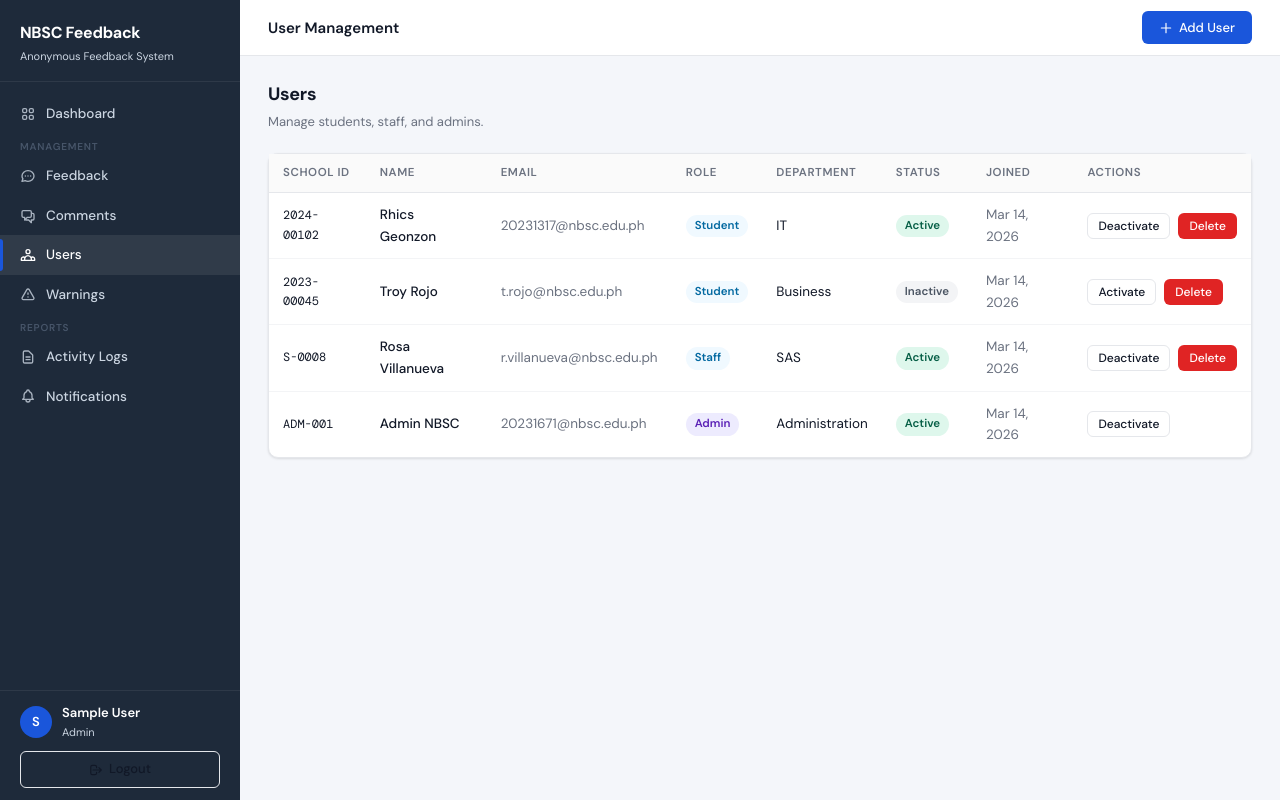
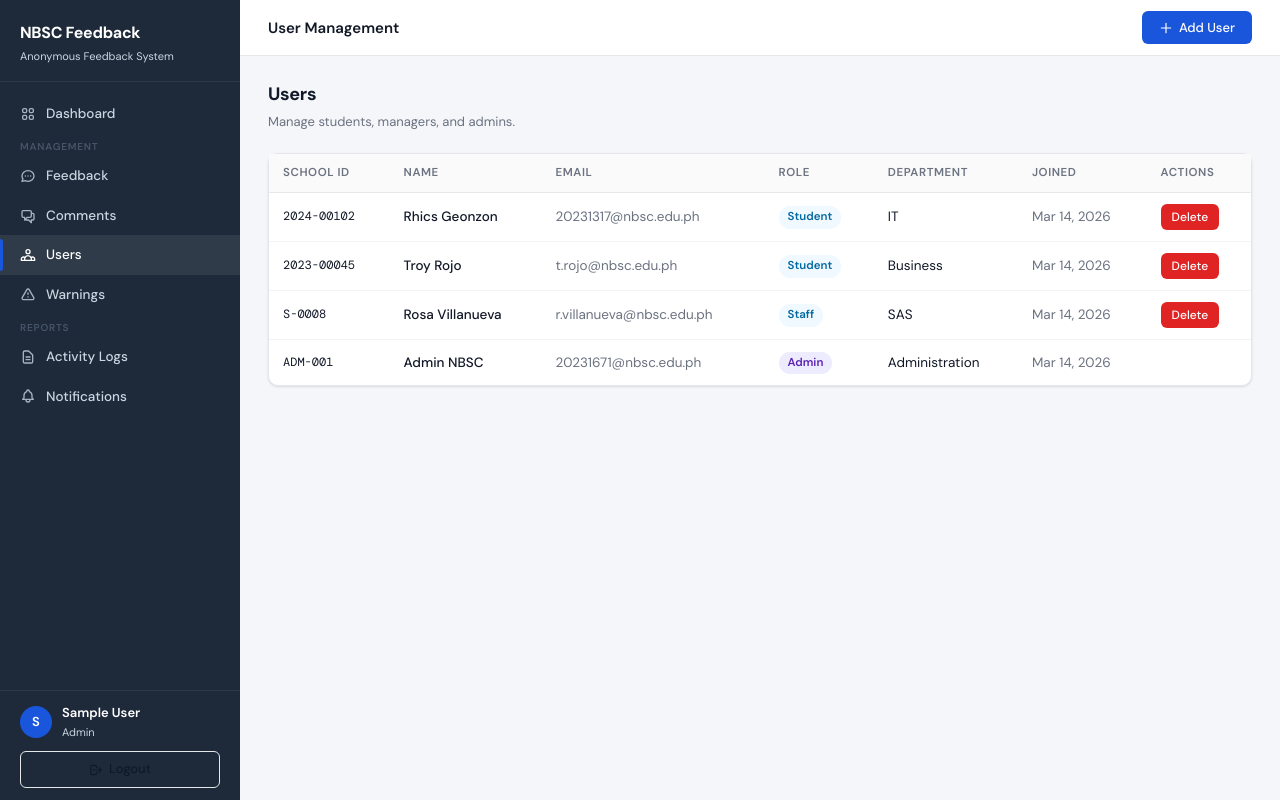
Before and after one commit to NBSC-Anonymous-Student-Feedback-System/Anonymous_Student_Feedback_System, a PHP site: page /Anonymous_Student_Feedback_System/app/admin/users.php in a window 1280 px wide. Run offline with PHP 8.4, Linux system fonts and the light colour scheme; the visitor is signed in with stand-in values (Sample User, id 1); data comes from the database, SQL or seed files in the repository.

Commit message:
fix: correct logActivity argument order in users.php, remove status field, update role to manager

```diff
--- a/app/admin/users.php
+++ b/app/admin/users.php
@@ -12,15 +12,15 @@ $msg = ''; $err = '';
 if ($_SERVER['REQUEST_METHOD'] === 'POST' && isset($_POST['create_user'])) {
     $school_id=$_POST['school_id']; $first=$_POST['first_name']; $last=$_POST['last_name'];
     $email=$_POST['email']; $pass=$_POST['password']; $role=$_POST['role'];
-    $dept=$_POST['department']; $status=$_POST['status'];
+    $dept=$_POST['department'];
     if ($school_id&&$first&&$last&&$email&&$pass&&$role&&$dept) {
         $chk=$pdo->prepare("SELECT user_id FROM users WHERE email=?"); $chk->execute([$email]);
         if ($chk->fetch()) { $err='Email already exists.'; }
         else {
             $hash=password_hash($pass,PASSWORD_BCRYPT);
-            $pdo->prepare("INSERT INTO users (school_id,first_name,last_name,email,password,role,department,status) VALUES (?,?,?,?,?,?,?,?)")
-                ->execute([$school_id,$first,$last,$email,$hash,$role,$dept,$status]);
-            logActivity($pdo,$_SESSION['user_id'],'USER_CREATED',"Created account for $first $last");
+            $pdo->prepare("INSERT INTO users (school_id,first_name,last_name,email,password,role,department) VALUES (?,?,?,?,?,?,?)")
+                ->execute([$school_id,$first,$last,$email,$hash,$role,$dept]);
+            logActivity($pdo, 'USER_CREATED', "Created account for $first $last", $_SESSION['user_id']);
             $msg='User created.';
         }
     } else { $err='Fill all required fields.'; }
@@ -30,12 +30,7 @@ if ($_SERVER['REQUEST_METHOD']==='POST' && isset($_POST['delete_user'])) {
     if ($uid!==$_SESSION['user_id']) { $pdo->prepare("DELETE FROM users WHERE user_id=?")->execute([$uid]); $msg='User deleted.'; }
     else { $err='Cannot delete your own account.'; }
 }
-if ($_SERVER['REQUEST_METHOD']==='POST' && isset($_POST['toggle_status'])) {
-    $uid=(int)$_POST['user_id'];
-    $new=$_POST['current_status']==='active'?'inactive':'active';
-    $pdo->prepare("UPDATE users SET status=? WHERE user_id=?")->execute([$new,$uid]);
-    $msg='Status updated.';
-}
+
 
 $users=$pdo->query("SELECT * FROM users ORDER BY role,last_name")->fetchAll();
 
@@ -51,13 +46,13 @@ renderSidebar('admin','Users');
   </div>
 </div>
 <div class="content">
-  <div class="page-header"><h1>Users</h1><p>Manage students, staff, and admins.</p></div>
+  <div class="page-header"><h1>Users</h1><p>Manage students, managers, and admins.</p></div>
   <?php if ($msg): ?><div class="alert alert-success"><?= sanitize($msg) ?></div><?php endif; ?>
   <?php if ($err): ?><div class="alert alert-danger"><?= sanitize($err) ?></div><?php endif; ?>
   <div class="card">
     <div class="table-wrap">
       <table>
-        <thead><tr><th>School ID</th><th>Name</th><th>Email</th><th>Role</th><th>Department</th><th>Status</th><th>Joined</th><th>Actions</th></tr></thead>
+        <thead><tr><th>School ID</th><th>Name</th><th>Email</th><th>Role</th><th>Department</th><th>Joined</th><th>Actions</th></tr></thead>
         <tbody>
           <?php foreach ($users as $u): ?>
           <tr>
@@ -66,15 +61,9 @@ renderSidebar('admin','Users');
             <td class="text-muted"><?= sanitize($u['email']) ?></td>
             <td><?= roleBadge($u['role']) ?></td>
             <td><?= sanitize($u['department']) ?></td>
-            <td><span class="badge <?= $u['status']==='active'?'badge-active':'badge-inactive' ?>"><?= ucfirst($u['status']) ?></span></td>
             <td class="text-muted"><?= date('M d, Y',strtotime($u['created_at'])) ?></td>
             <td>
               <div class="flex gap-2">
-                <form method="POST" style="display:inline;">
-                  <input type="hidden" name="user_id" value="<?= $u['user_id'] ?>">
-                  <input type="hidden" name="current_status" value="<?= $u['status'] ?>">
-                  <button type="submit" name="toggle_status" class="btn btn-outline btn-sm"><?= $u['status']==='active'?'Deactivate':'Activate' ?></button>
-                </form>
                 <?php if ($u['user_id']!==$_SESSION['user_id']): ?>
                 <form method="POST" style="display:inline;" onsubmit="return confirm('Delete user?')">
                   <input type="hidden" name="user_id" value="<?= $u['user_id'] ?>">
@@ -101,13 +90,12 @@ renderSidebar('admin','Users');
       <form method="POST">
         <div class="row">
           <div class="col-6"><div class="form-group"><label class="form-label">School ID *</label><input type="text" name="school_id" class="form-control" required></div></div>
-          <div class="col-6"><div class="form-group"><label class="form-label">Role *</label><select name="role" class="form-control" required><option value="student">Student</option><option value="staff">Staff</option><option value="admin">Admin</option></select></div></div>
+          <div class="col-6"><div class="form-group"><label class="form-label">Role *</label><select name="role" class="form-control" required><option value="student">Student</option><option value="manager">Manager</option><option value="admin">Admin</option></select></div></div>
           <div class="col-6"><div class="form-group"><label class="form-label">First Name *</label><input type="text" name="first_name" class="form-control" required></div></div>
           <div class="col-6"><div class="form-group"><label class="form-label">Last Name *</label><input type="text" name="last_name" class="form-control" required></div></div>
           <div class="col-12"><div class="form-group"><label class="form-label">Email *</label><input type="email" name="email" class="form-control" placeholder="user@nbsc.edu.ph" required></div></div>
           <div class="col-6"><div class="form-group"><label class="form-label">Password *</label><input type="password" name="password" class="form-control" required></div></div>
           <div class="col-6"><div class="form-group"><label class="form-label">Department *</label><input type="text" name="department" class="form-control" required></div></div>
-          <div class="col-6"><div class="form-group"><label class="form-label">Status</label><select name="status" class="form-control"><option value="active">Active</option><option value="inactive">Inactive</option></select></div></div>
         </div>
         <div class="flex gap-2" style="justify-content:flex-end;margin-top:4px;">
           <button type="button" onclick="document.getElementById('createModal').style.display='none'" class="btn btn-outline">Cancel</button>
```
